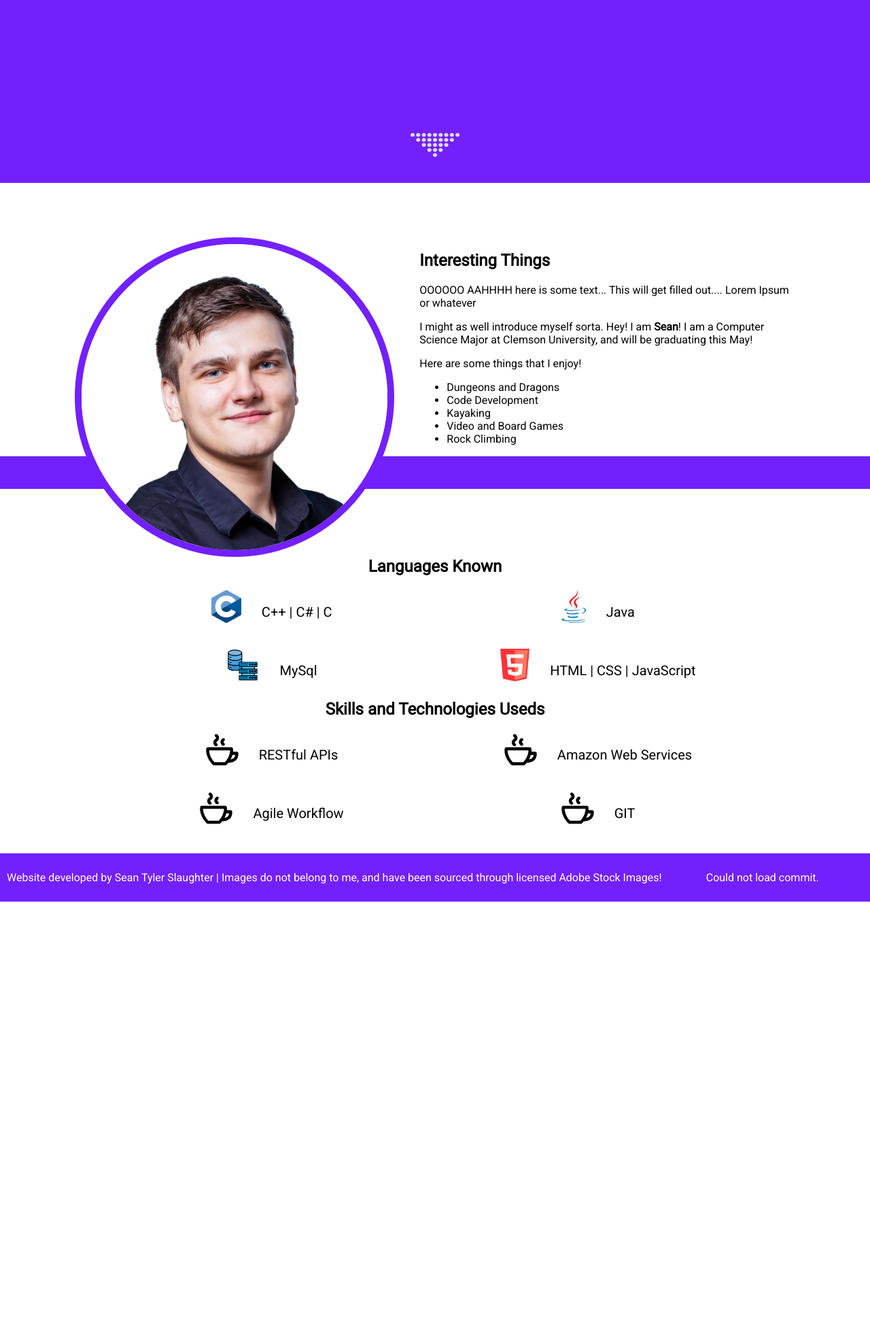
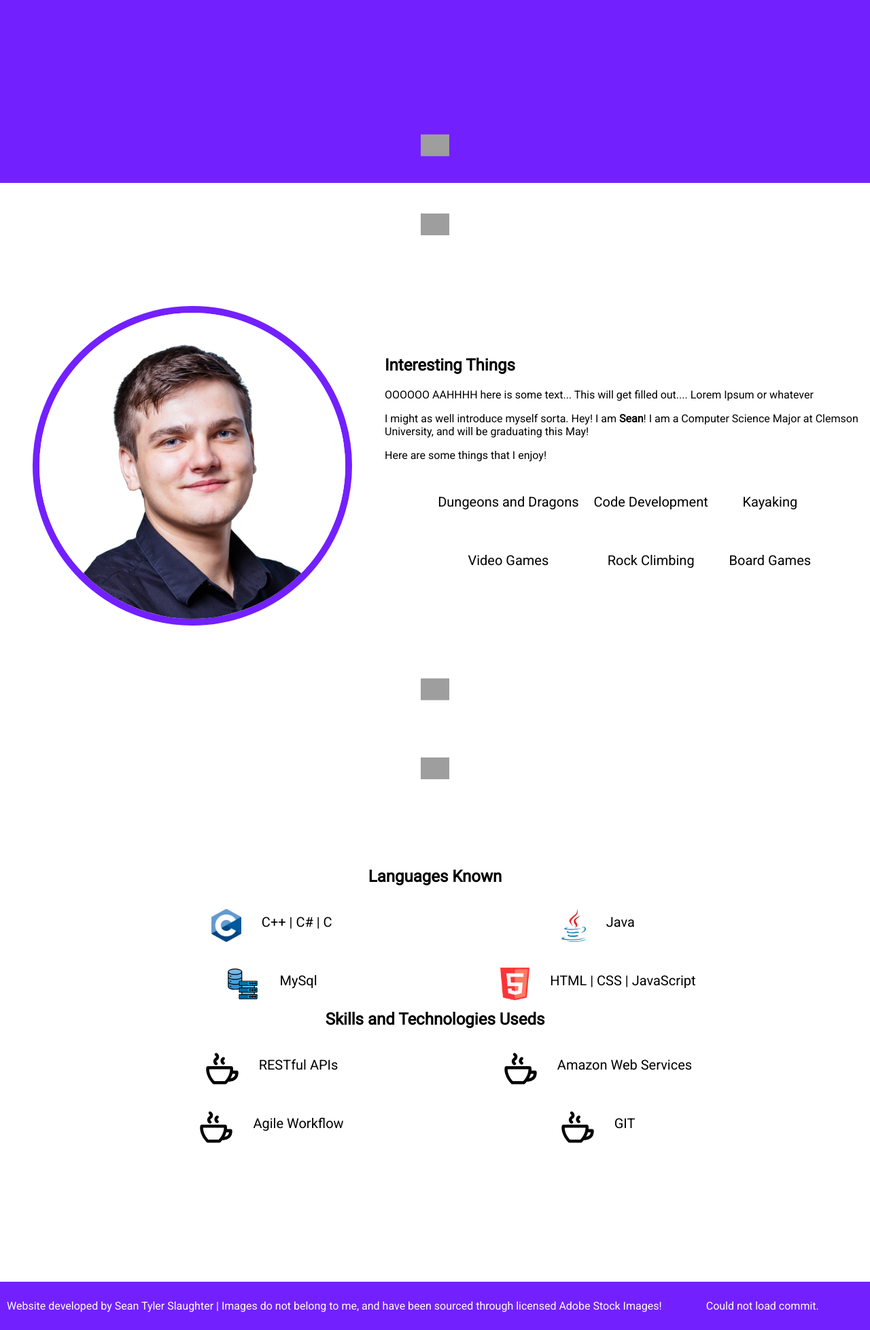
Before and after one commit to stslaug/seanslaughter.dev, a PHP site: page / in a window 1280 px wide. Shown: the part 545-2501 px from the top of the page at 68% size. Before the commit the page ends 1871 px from the top, so only its background shows below. Run offline with PHP 8.4, Linux system fonts and the light colour scheme; grey boxes are pictures that could not be loaded.

Commit message:
Excessive editions to the entire page.... Not doing my homework sadly.
Signed-off-by: Tyler Slaughter <stslaug@gmail.com>

```diff
--- a/index.html
+++ b/index.html
@@ -36,7 +36,7 @@
 
         <!-- The Welcome Splash -->
     <section>
-        <div class="welcome-splash" id="welcome-splash">
+        <div class="welcome-splash span-page" id="welcome-splash">
             <div class="welcome-text">
                 <h2>My name is</h2>
                 <h1>Sean Tyler Slaughter</h1>
@@ -45,11 +45,11 @@
                 <a id="welcome-continue" class="menu-bubble-item" href="#about">About Me</a>
 
 
+            <a class="arrow" href="#about">
+                <img class="arrow-img" alt="Image of a white arrow, made of smaller white dots pointing downwards"
+                     src="assets/images/homepage/down-arrow-white.png">
+            </a>
 
-                <a id="arrow" href="#about">
-                    <img id="arrow-img" alt="Image of a white arrow, made of smaller white dots pointing downwards"
-                         src="assets/images/homepage/arrow-white.png">
-                </a>
         </div>
     </section>
 
@@ -57,8 +57,12 @@
 
         <!-- About me Section -->
     <section>
-        <div>
-            <div style="grid-template-columns: 48% 48%" class="about-me" id="about">
+            <div class="about-me span-page" id="about" >
+                <a class="arrow" style="top: 0; margin-top: 3rem; " href="#">
+                    <img class="arrow-img" alt="Image of a white arrow, made of smaller white dots pointing downwards"
+                         src="assets/images/homepage/up-arrow-purple.png">
+                </a>
+
                 <div class="side-image">
                     <img alt="Image of Sean Tyler Slaughter smiling in a Black Shirt, with a white background" src="assets/images/homepage/headshot.png">
                 </div>
@@ -70,19 +74,50 @@
                     <p> I might as well introduce myself sorta. Hey! I am <b>Sean</b>! I am a Computer Science Major at Clemson University, and will be graduating this May!</p>
                     <p> Here are some things that I enjoy!</p>
 
-                    <ul>
-                        <li>Dungeons and Dragons</li>
-                        <li>Code Development</li>
-                        <li>Kayaking</li>
-                        <li>Video and Board Games</li>
-                        <li>Rock Climbing</li>
-                    </ul>
+                    <div class="skill-wrapper" style="grid-template-columns: auto auto auto;">
 
-                    <h1 class="purple-bar"> </h1>
+                        <div class="skill">
+                            <p>Dungeons and Dragons</p>
+                        </div>
+                        <div class="skill">
+                            <p>Code Development</p>
+                        </div>
+                        <div class="skill">
+                            <p>Kayaking</p>
+                        </div>
+                        <div class="skill">
+                            <p>Video Games</p>
+                        </div>
+                        <div class="skill">
+                            <p>Rock Climbing</p>
+                        </div>
+                        <div class="skill">
+                            <p>Board Games</p>
+                        </div>
+                    </div>
                 </div>
+
+                    <a class="arrow" href="#skills">
+                        <img class="arrow-img" alt="Image of a white arrow, made of smaller white dots pointing downwards"
+                             src="assets/images/homepage/down-arrow-purple.png">
+                    </a>
+
+
             </div>
+    </section>
 
-            <h1 class="skill-title">Languages Known</h1>
+
+    <section>
+        <div class="span-page" id="skills">
+
+            <a class="arrow" style="top: 0; margin-top: 3rem; " href="#about">
+                <img class="arrow-img" alt="Image of a white arrow, made of smaller white dots pointing downwards"
+                     src="assets/images/homepage/up-arrow-purple.png">
+            </a>
+
+
+            <div> <h1 class="skill-title">Languages Known</h1> </div>
+
             <div class="skill-wrapper">
 
                 <div class="skill">
@@ -103,10 +138,8 @@
                 </div>
             </div>
 
-            <h1 class="skill-title">Skills and Technologies Useds</h1>
+           <div><h1 class="skill-title">Skills and Technologies Useds</h1></div>
             <div class="skill-wrapper">
-
-
                 <div class="skill">
                     <img class="skill-img" src="./assets/images/aboutme/icon.svg" alt="Language Icon">
                     <p>RESTful APIs</p>
@@ -124,9 +157,9 @@
                     <p>GIT</p>
                 </div>
             </div>
-
         </div>
     </section>
+
 
     <!-- Footer -->
     <section>
--- a/styles/aboutme.css
+++ b/styles/aboutme.css
@@ -1,11 +1,20 @@
 .about-me
 {
-    display: grid;
-    grid-auto-columns: auto;
-    margin: auto 4rem auto 4rem;
-    padding-top: 5rem;
+    width: 75%;
+    justify-content: center;
+    align-items: center;
+    display: flex;
+    margin: auto auto auto auto;
+    position: relative;
+    padding-top: 2rem;
 
 }
+
+.side-image
+{
+    margin: 3rem;
+}
+
 
 .about-me p
 {
@@ -23,3 +32,22 @@
     border-radius: 100%;
 
 }
+
+
+
+@media(max-width: 1160px)
+{
+    .about-me {
+        display: block;
+        margin: auto;
+    }
+    .about-me p
+    {
+        justify-content: center;
+        align-items: center;
+        margin: auto;
+        width: 100%;
+        text-align: center;
+    }
+
+}
--- a/styles/general.css
+++ b/styles/general.css
@@ -1,8 +1,9 @@
 :root
 {
-    --purple: rgb(115, 32, 255);
+    --purple: rgb(115, 32, 255); /* --purple: #7320FF */
     --grey: #eae3ff;
 }
+
 
 @font-face {
     font-family: 'Roboto';
@@ -10,6 +11,12 @@
     font-weight: normal;
     font-style: normal;
 }
+
+html, body{
+    height: 100%;
+    margin: 0;
+}
+
 html
 {
     scroll-behavior: smooth;
@@ -19,11 +26,18 @@ body {
     background-color: white;
 }
 
+.span-page
+{
+    min-height: 96vh;
+    min-width: 100%;
+    position: relative;
+
+}
+
 
 .menu-bubble-wrapper {
     position: sticky;
     background-color: white;
-    margin: -8px;
     top: 0;
     z-index: 10;
     overflow: hidden;
@@ -64,7 +78,6 @@ body {
 
 }
 
-
 .menu-bubble-item:hover
 {
     cursor: pointer;
@@ -73,15 +86,14 @@ body {
     border: 3px solid white;
 }
 
-.other-splash
-{
-    background-color: var(--purple);
-    margin: -5px 0 -5px 0;
-}
+
+
+
+
 
 .footer-wrapper
 {
-    margin: 1rem -8px -10px -8px;
+    margin: 1rem 0 -10px 0;
     padding: 10px;
     background-color: var(--purple);
     color: white;
@@ -92,10 +104,9 @@ body {
 .purple-bar
 {
     background-color: var(--purple);
-    padding: 2rem 0 1rem 0;
+    padding: 1rem 0 1rem 0;
     margin: auto;
     width: 100%;
-    position: absolute;
     left: 0;
     z-index: -10;
 }
@@ -109,8 +120,23 @@ body {
     color: white;
 }
 
-#arrow-img
+
+
+.arrow
 {
-    height: 35px;
+    animation: float 3s ease-in-out infinite;
+    position: absolute;
+    bottom: 0;
+    margin: 0 0 2rem 0;
 
 }
+
+.arrow:hover
+{
+    cursor: pointer;
+}
+
+.arrow-img
+{
+    height: 2rem;
+}
--- a/styles/skill.css
+++ b/styles/skill.css
@@ -1,7 +1,16 @@
-
+#skills
+{
+    justify-content: center;
+    align-items: center;
+    display: flex;
+    flex-direction: column;
+    margin: auto auto auto auto;
+    position: relative;
+    padding-top: 2rem;
+}
 .skill-wrapper
 {
-    margin: auto;
+    width: 100%;
     display: grid;
     grid-template-columns: repeat(auto-fit, minmax(10rem, 30rem));
     justify-content: center; /* Centers the whole grid */
@@ -45,4 +54,26 @@
 .skill-img
 {
     max-height: 3rem;
+    margin: 13px 0 0 0;
+
+    }
+
+@media (max-width: 1160px) {
+    .skill-wrapper{
+        display: grid;
+        grid-template-columns: repeat(auto-fit, minmax(10rem, 30rem));
+    }
+    .skill
+    {
+        display: flex;
+        gap: 30px;
+        font-size: 20px;
+        margin: auto;
+        padding: 10px;
+        min-width: 10rem;
+        width: 100%;
+        height: 100%;
+
+    }
+
 }
--- a/styles/welcome-splash.css
+++ b/styles/welcome-splash.css
@@ -1,10 +1,8 @@
 .welcome-splash
 {
-    min-height: 96vh;
-    min-width: 100%;
 
     display: flex;
-    margin: -22px -8px 0 -8px;
+    margin: -22px 0 0 0;
     justify-content: center;
     align-items: center;
     flex-direction: column;
@@ -48,17 +46,3 @@
 {
     font-size: 20px;
 }
-
-#arrow
-{
-    position: absolute;
-    top: 93vh;
-    height: 35px;
-    animation: float 3s ease-in-out infinite;
-
-}
-
-#arrow:hover
-{
-    cursor: pointer;
-}
```
Also changed, not shown: assets/images/homepage/arrow-white.png (deleted).
